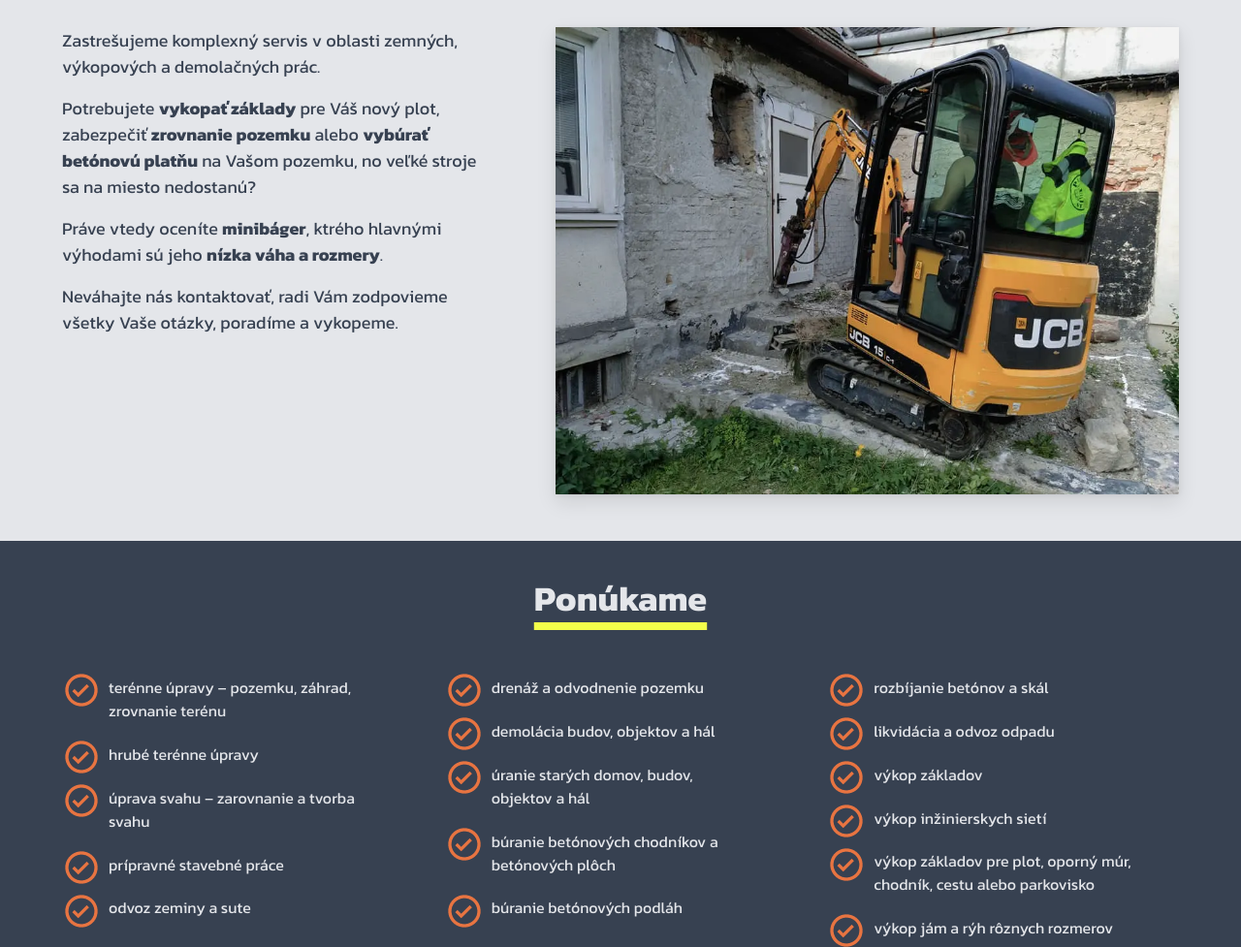
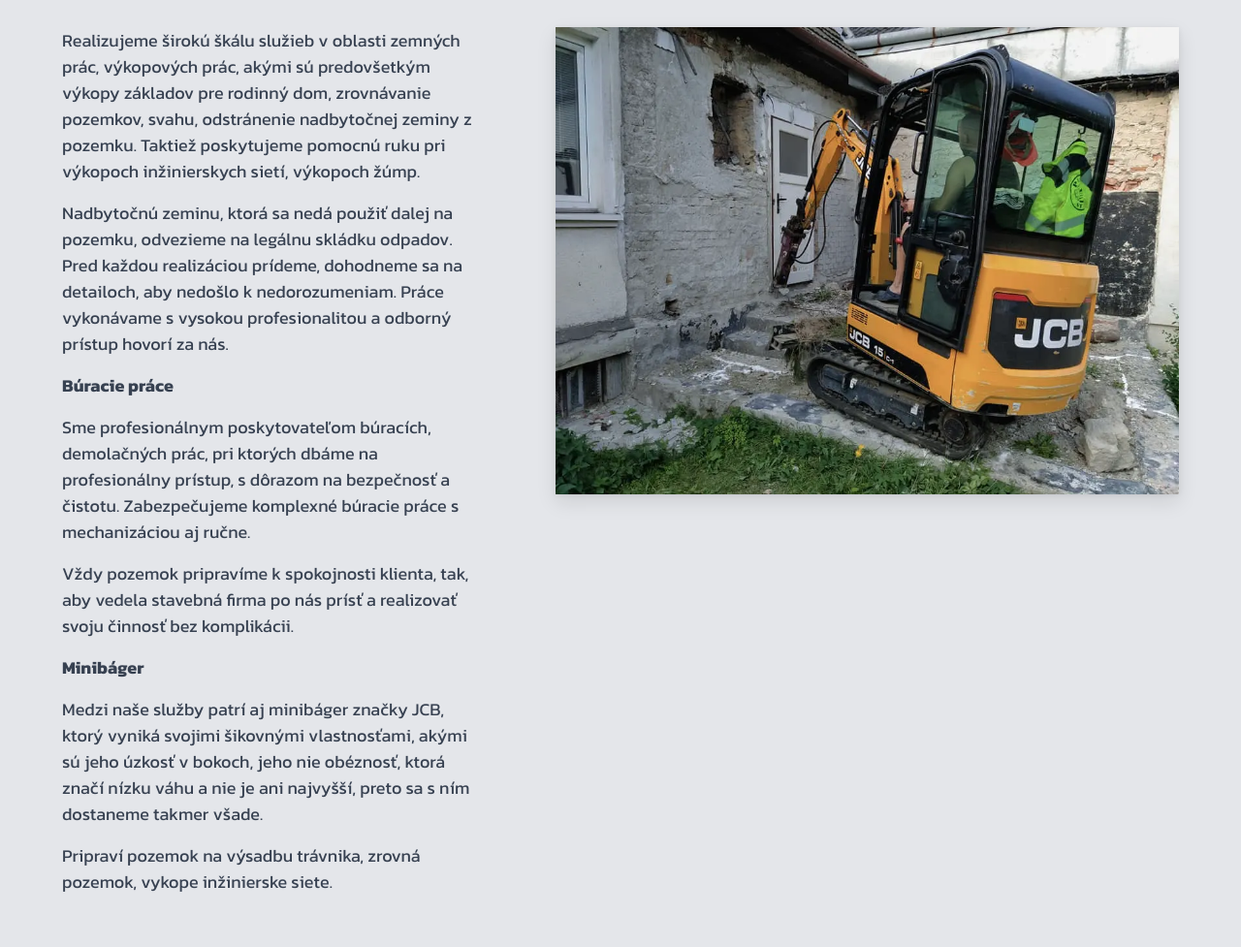
Before and after one commit to meclash/Pistostav, a plain HTML site: page sluzby/zemne-prace.html in a window 1280 px wide. Shown: the part 700-1677 px from the top of the page at 97% size. Drawn offline with Linux system fonts and the light colour scheme.

Commit message:
added zemne prace text

```diff
--- a/sluzby/zemne-prace.html
+++ b/sluzby/zemne-prace.html
@@ -93,24 +93,35 @@
 
                 <div class="split split--sluzby">
                     <div class="sluzby__text">
+                       <p>
+                           Realizujeme širokú škálu služieb v oblasti zemných prác, výkopových prác, akými sú predovšetkým výkopy základov pre rodinný dom, zrovnávanie pozemkov, svahu, odstránenie nadbytočnej zeminy z pozemku. Taktiež poskytujeme pomocnú ruku pri výkopoch inžinierskych sietí, výkopoch žúmp.
+                       </p>
 
+                       <p>
+                            Nadbytočnú zeminu, ktorá sa nedá použiť dalej na pozemku, odvezieme na legálnu skládku odpadov. Pred každou realizáciou prídeme, dohodneme sa na detailoch, aby nedošlo k nedorozumeniam. Práce vykonávame s vysokou profesionalitou a odborný prístup hovorí za nás.
+                       </p>
 
+                       <h3><b>Búracie práce</b></h3>
                         <p>
-                            Zastrešujeme komplexný servis v oblasti zemných, výkopových a demolačných prác.
+                            Sme profesionálnym poskytovateľom búracích, demolačných prác, pri ktorých dbáme na profesionálny prístup, s dôrazom na bezpečnosť a čistotu. Zabezpečujeme komplexné búracie práce s mechanizáciou aj ručne.
                         </p>
 
                         <p>
-                            Potrebujete <b>vykopať základy</b> pre Váš nový plot, zabezpečiť <b>zrovnanie pozemku</b>  alebo <b>vybúrať betónovú platňu</b> na Vašom pozemku, no veľké stroje sa na miesto nedostanú?
+                            Vždy pozemok pripravíme k spokojnosti klienta, tak, aby vedela stavebná firma po nás prísť a realizovať svoju činnosť bez komplikácii.
+                        </p>
+
+                        <h3><b>Minibáger</b></h3>
+                        <p>
+                            Medzi naše služby patrí aj minibáger značky JCB, ktorý vyniká svojimi šikovnými vlastnosťami, akými sú jeho úzkosť v bokoch, jeho nie obéznosť, ktorá značí nízku váhu a nie je ani najvyšší, preto sa s ním dostaneme takmer všade.
                         </p>
 
                         <p>
-                            Práve vtedy oceníte <b>minibáger</b>, ktrého hlavnými výhodami sú jeho <b>nízka váha a rozmery</b>.
+                            Pripraví pozemok na výsadbu trávnika, zrovná pozemok, vykope inžinierske siete.
+
                         </p>
 
-                        <p>
-                            Neváhajte nás kontaktovať, radi Vám zodpovieme všetky Vaše otázky, poradíme a vykopeme.
 
-                        </p>
+
 
                     </div>
 
```
Also changed, not shown: sluzby/odvoz-odpadu.html (+24 -2 lines), styles.css.
